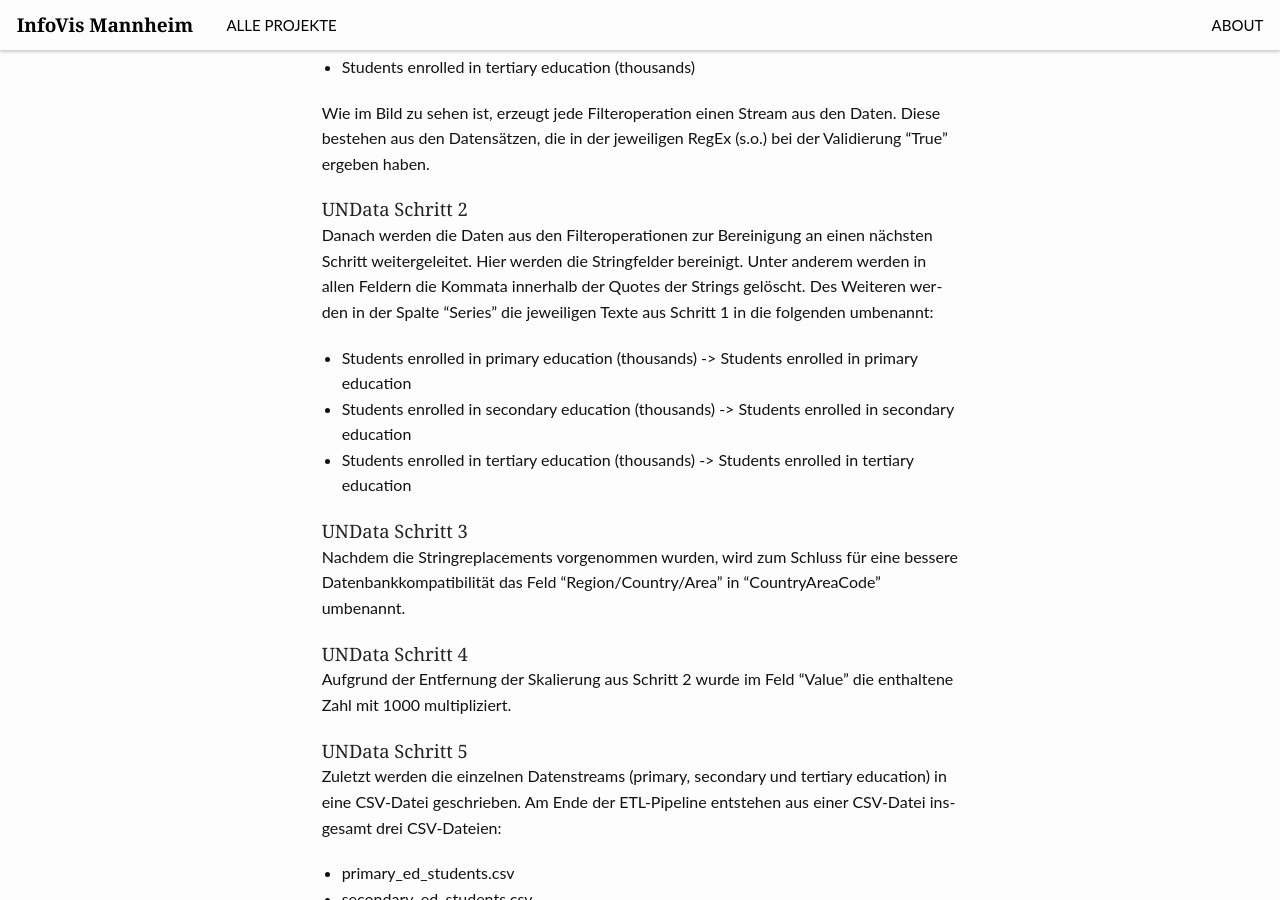
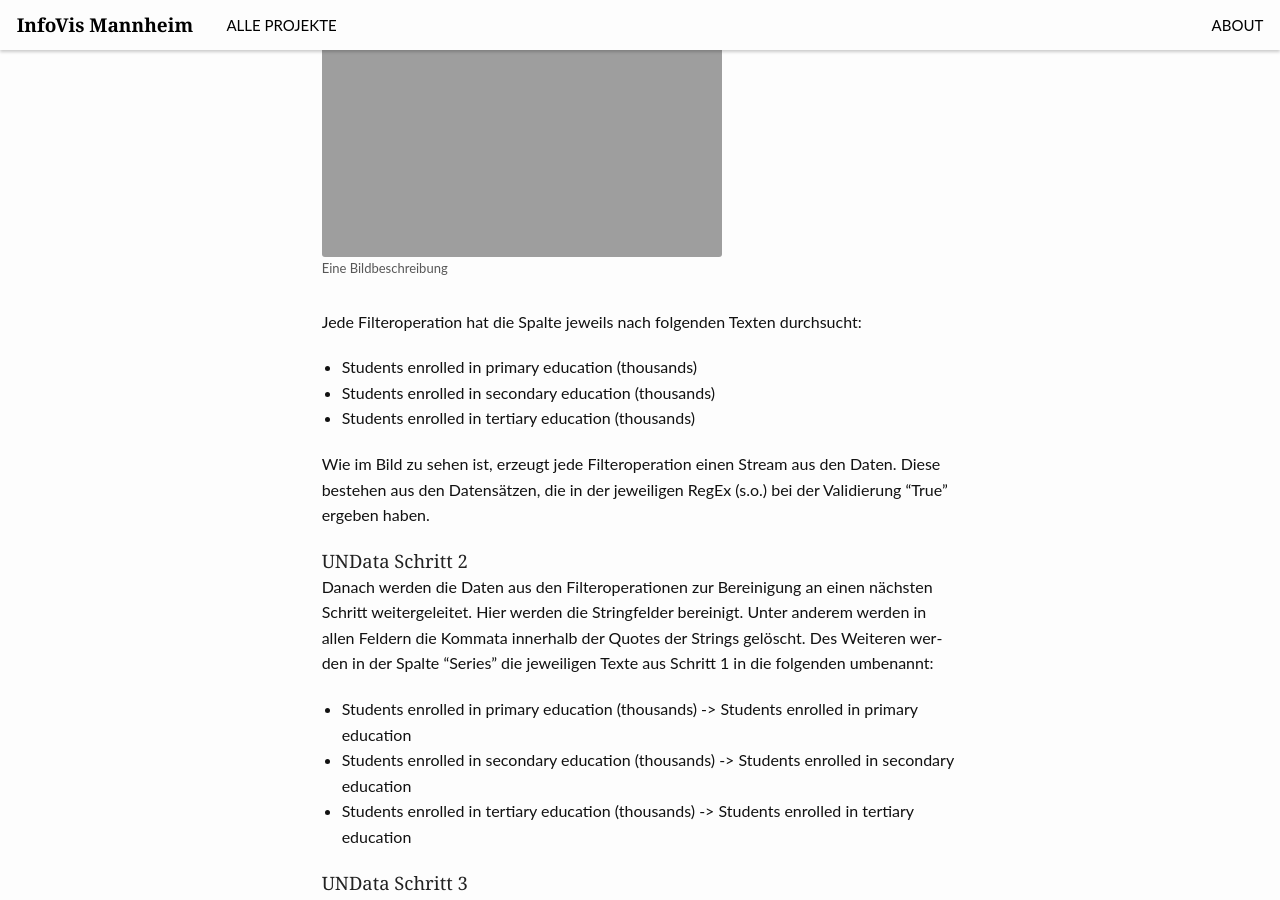
Before and after one commit to yavuzaga/gdv-ws2018-website, a Jekyll site: the page built from _posts/projects/2019-01-24-Bildung-Kriminalitaet.md, in a window 1280 px wide and 900 px high, scrolled down 1854 px. Built offline with Jekyll 4.4.1, drawn with Linux system fonts in a browser that asks for light colours.

Commit message:
test1
test1

```diff
--- a/_posts/projects/2019-01-24-Bildung-Kriminalitaet.md
+++ b/_posts/projects/2019-01-24-Bildung-Kriminalitaet.md
@@ -41,6 +41,11 @@ Quelle: Wir haben die Daten von [OpenStreetMap](http://openstreetmap.org/) genut
 ##### UNData Schritt 1
 
 Die eingelesenen Daten werden in Pentaho (ETL Tool) verarbeitet. Zuerst mussten die Daten gefiltert und aufgeteilt werden, da nur die Primary,Secondary und Tertiary Abschlüsse für uns relevant waren. Dafür gab es 3 Filteroperationen, die jeweils auf die Spalte “Series” angewandt wurden.
+
+<figure>
+  <img src="{{ site.urlimg }}/meinProjekt/UNData Schritt 1.jpg" />
+  <figcaption >Eine Bildbeschreibung</figcaption>
+</figure>
 
 Jede Filteroperation hat die Spalte jeweils nach folgenden Texten durchsucht:
 - Students enrolled in primary education (thousands)
```
Also changed, not shown: images/meinProjekt/UNData Schritt 1.PNG (added).
